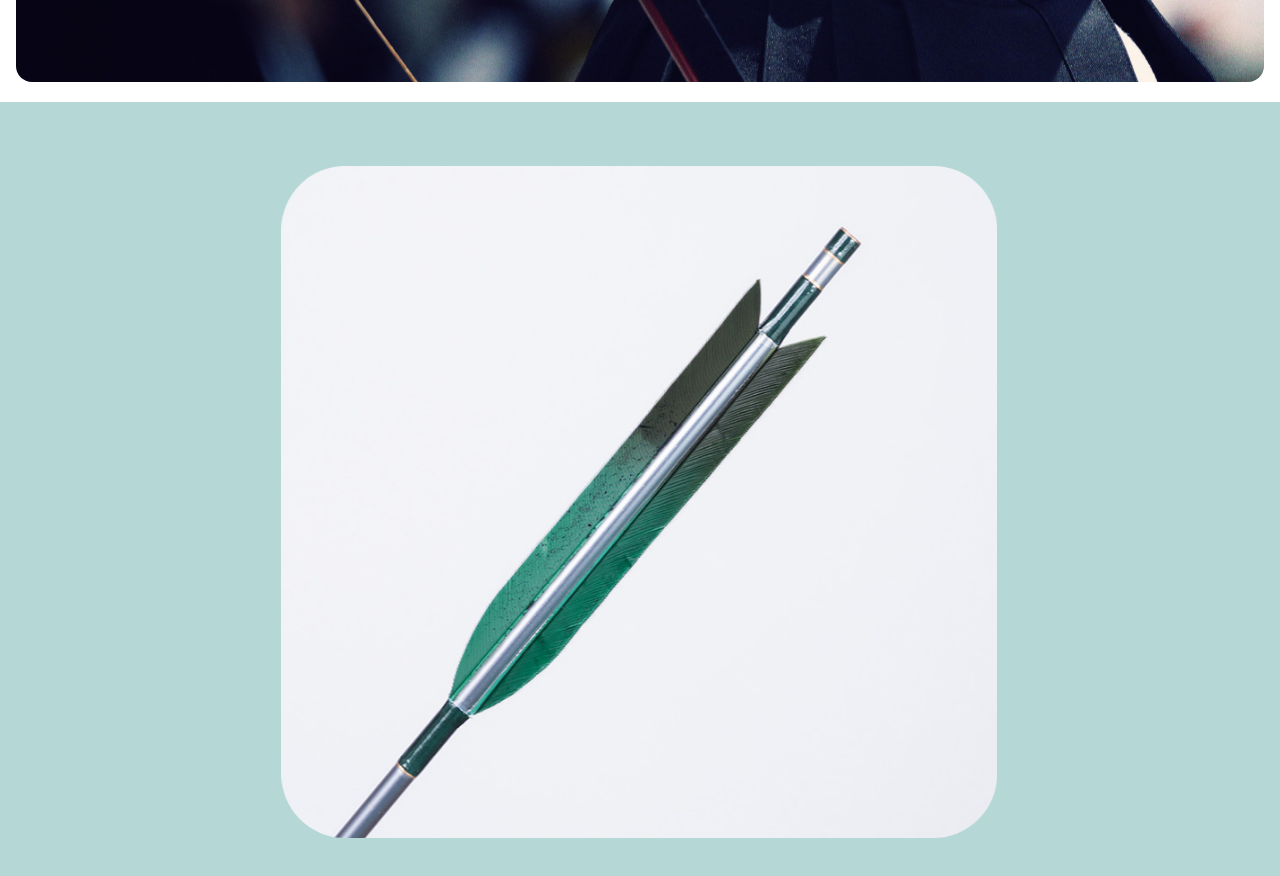
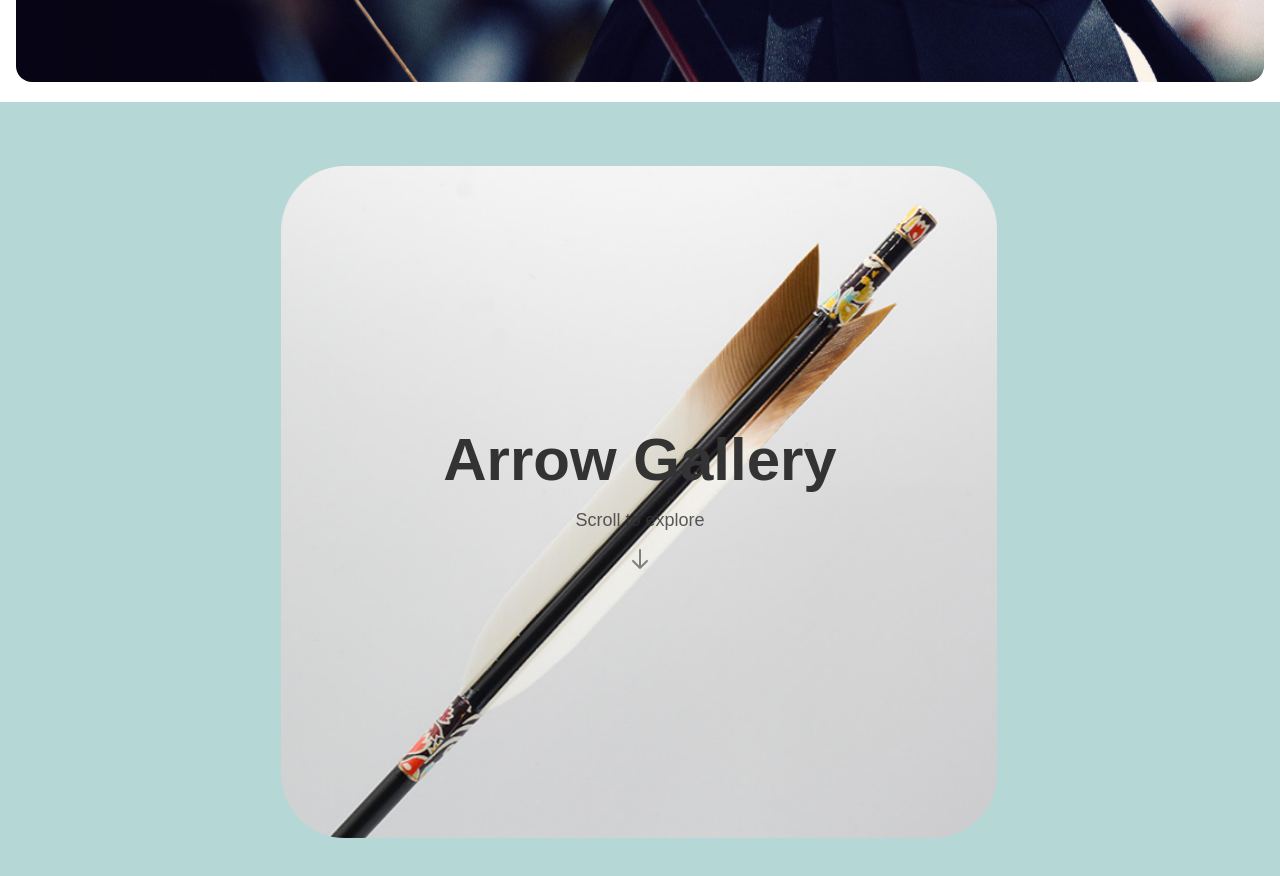
Before and after one commit to k-karasawa/photographs-portfolio, a Next.js app: page / in a window 1280 px wide. Shown: the part 2440-3316 px from the top of the page. Built offline with nearby package versions, Linux system fonts and the light colour scheme.

Commit message:
change-index7

```diff
--- a/src/Sections/Gallery/Gallery.tsx
+++ b/src/Sections/Gallery/Gallery.tsx
@@ -11,9 +11,11 @@ export const Gallery = () => {
 
   const centerScale = useTransform(scrollYProgress, [0.1, 0.4], [4, 1])
   const galleryOpacity = useTransform(scrollYProgress, [0.1, 0.4], [0, 1])
+  const galleryScale = useTransform(scrollYProgress, [0.1, 0.4], [0.6, 1])
 
-  // 位置のアニメーション用の値
-  const galleryScale = useTransform(scrollYProgress, [0.1, 0.4], [0.6, 1])
+  // テキストのアニメーション用の値
+  const textOpacity = useTransform(scrollYProgress, [0, 0.2], [1, 0])
+  const textY = useTransform(scrollYProgress, [0, 0.2], [0, -50])
 
   return (
     <motion.div
@@ -25,15 +27,68 @@ export const Gallery = () => {
     >
       <div className="sticky top-0 w-full h-screen p-2 md:p-4 flex items-center">
         <div className="relative w-full h-[95vh]">
+          {/* テキストオーバーレイ */}
+          <motion.div
+            className="absolute inset-0 z-20 flex flex-col items-center justify-center"
+            style={{ opacity: textOpacity, y: textY }}
+          >
+            <motion.h2
+              initial={{ opacity: 0, y: 20 }}
+              whileInView={{ opacity: 1, y: 0 }}
+              transition={{ duration: 0.8, delay: 0.2 }}
+              className="mb-4 text-3xl md:text-4xl lg:text-6xl font-bold text-[#333333]"
+            >
+              Arrow Gallery
+            </motion.h2>
+
+            {/* スクロールを促すアニメーション */}
+            <motion.div
+              className="flex flex-col items-center"
+              initial={{ opacity: 0 }}
+              animate={{ opacity: 1 }}
+              transition={{ delay: 0.6 }}
+            >
+              <motion.p
+                className="text-lg text-[#333333] mb-4"
+                initial={{ opacity: 0 }}
+                animate={{ opacity: 0.8 }}
+                transition={{ delay: 0.8 }}
+              >
+                Scroll to explore
+              </motion.p>
+              <motion.div
+                initial={{ opacity: 0.5, y: -5 }}
+                animate={{ opacity: 1, y: 5 }}
+                transition={{
+                  repeat: Infinity,
+                  repeatType: "reverse",
+                  duration: 1,
+                  ease: "easeInOut"
+                }}
+              >
+                <svg
+                  className="w-6 h-6 text-[#333333]"
+                  fill="none"
+                  stroke="currentColor"
+                  viewBox="0 0 24 24"
+                >
+                  <path
+                    strokeLinecap="round"
+                    strokeLinejoin="round"
+                    strokeWidth={2}
+                    d="M19 14l-7 7m0 0l-7-7m7 7V3"
+                  />
+                </svg>
+              </motion.div>
+            </motion.div>
+          </motion.div>
+
           <div className="absolute inset-0 grid grid-cols-5 grid-rows-3 gap-12 p-20">
             {Array.from({ length: 15 }).map((_, index) => {
-              // 中央からの相対位置を計算
-              const rowOffset = Math.floor(index / 5) - 1 // -1, 0, 1
-              const colOffset = (index % 5) - 2 // -2, -1, 0, 1, 2
-
-              // 外側の移動距離を調整
+              const rowOffset = Math.floor(index / 5) - 1
+              const colOffset = (index % 5) - 2
               const distance = Math.max(Math.abs(rowOffset), Math.abs(colOffset))
-              const moveScale = distance === 2 ? 0.8 : 1 // 外側の移動距離を抑制
+              const moveScale = distance === 2 ? 0.8 : 1
 
               return (
                 <motion.div
@@ -58,7 +113,7 @@ export const Gallery = () => {
                 >
                   <div className="relative w-full h-full">
                     <Image
-                      src="/gallery/8.jpg"
+                      src={index === 7 ? "/gallery/gallery-1.jpg" : "/gallery/8.jpg"}
                       alt="Traditional Japanese arrow with detailed craftsmanship"
                       fill
                       className="object-cover"
```
Also changed, not shown: public/gallery/gallery-1.jpg (added).
